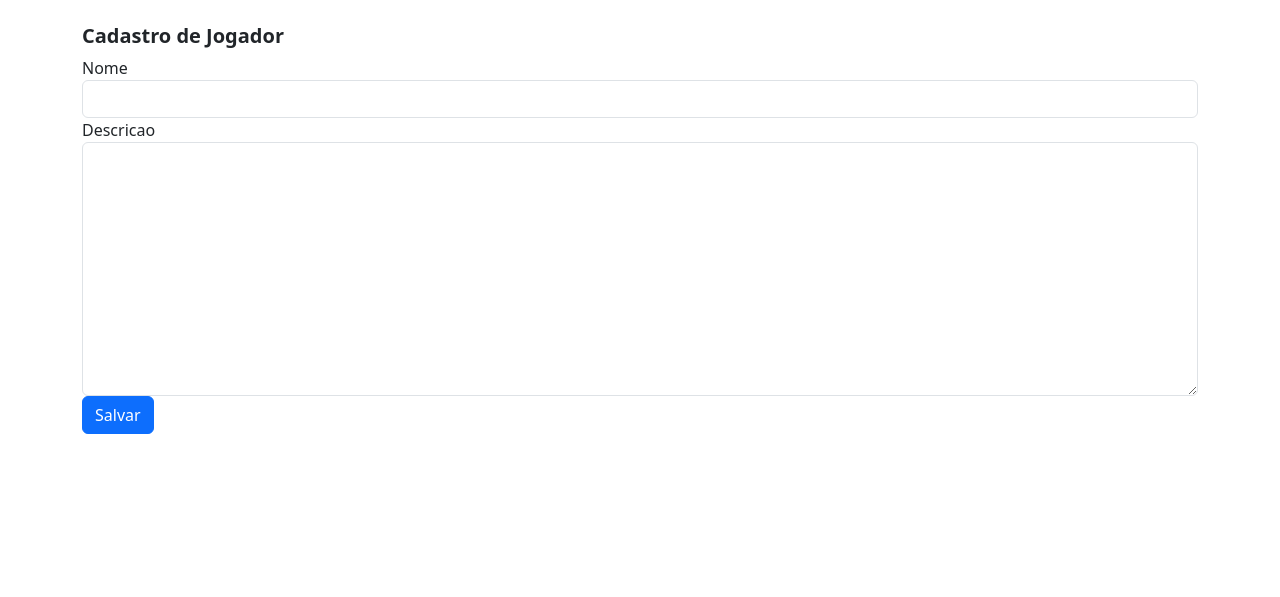
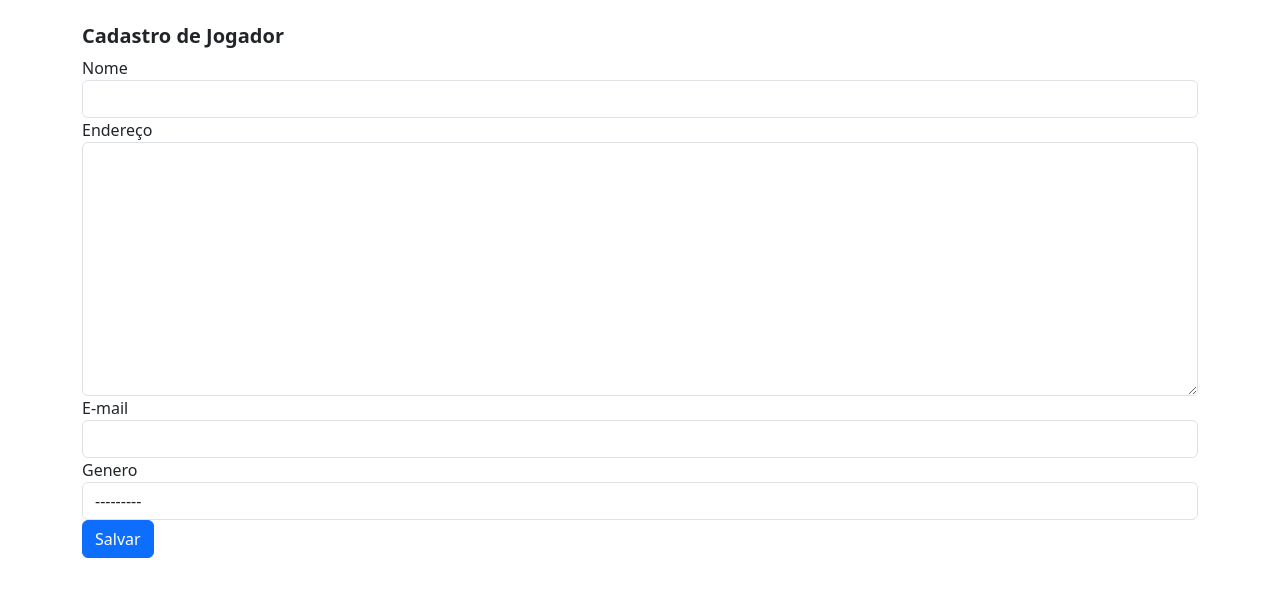
Before and after one commit to anleaes/2023-02-UDWMJ-GRUPO-08, a Django app: page /jogadores/adicionar/ in a window 1280 px wide. Shown: the part 92-689 px from the top of the page. Run offline with Django 4.2, Linux system fonts and the light colour scheme; parts of the project's set-up code (start-up, migrations or seed data) failed here and were passed over; some libraries are stand-ins or nearby versions.

Commit message:
Arrumando Player

```diff
--- a/apps/players/models.py
+++ b/apps/players/models.py
@@ -3,7 +3,16 @@ from django.db import models
 # Create your models here.
 class Player(models.Model):
     name = models.CharField('Nome', max_length=50)
-    description = models.TextField('Descricao', max_length=100)
+    address = models.TextField('Endereço', max_length=100)
+    email = models.EmailField('E-mail',null=False, blank=False)
+    GENDER_CHOICES = (
+        ('H', 'Humano'),
+        ('O', 'Orc'),
+        ('E', 'Elfo'),
+        ('D', 'Dragonborn'),
+        ('A', 'Anoes'),
+    )
+    gender = models.CharField('Genero', max_length=1, choices=GENDER_CHOICES)
 
     class Meta:
         verbose_name = 'Jogador'
--- a/apps/players/views.py
+++ b/apps/players/views.py
@@ -41,4 +41,4 @@ def edit_player(request, id_player):
 def delete_player(request, id_player):
     player = Player.objects.get(id=id_player)
     player.delete()
-    return redirect('players:list_categoriesplayers')
+    return redirect('players:list_players')
--- a/templates/players/add_player.html
+++ b/templates/players/add_player.html
@@ -22,8 +22,16 @@
                    {{ form.name|add_class:"form-control" }}
                 </div>
                 <div class="form-group">
-                    <label for="{{ form.description.id_for_label }}">Descricao</label>
-                    {{ form.description|add_class:"form-control" }}
+                    <label for="{{ form.address.id_for_label }}">Endereço</label>
+                    {{ form.address|add_class:"form-control" }}
+                 </div>
+                 <div class="form-group">
+                    <label for="{{ form.email.id_for_label }}">E-mail</label>
+                    {{ form.email|add_class:"form-control" }}
+                 </div>
+                 <div class="form-group">
+                    <label for="{{ form.gender.id_for_label }}">Genero</label>
+                    {{ form.gender|add_class:"form-control" }}
                  </div>
                     <button type="submit" class="btn btn-primary">Salvar</button>
                 </form>
```
Also changed, not shown: templates/players/list_players.html (+6 -2 lines).
